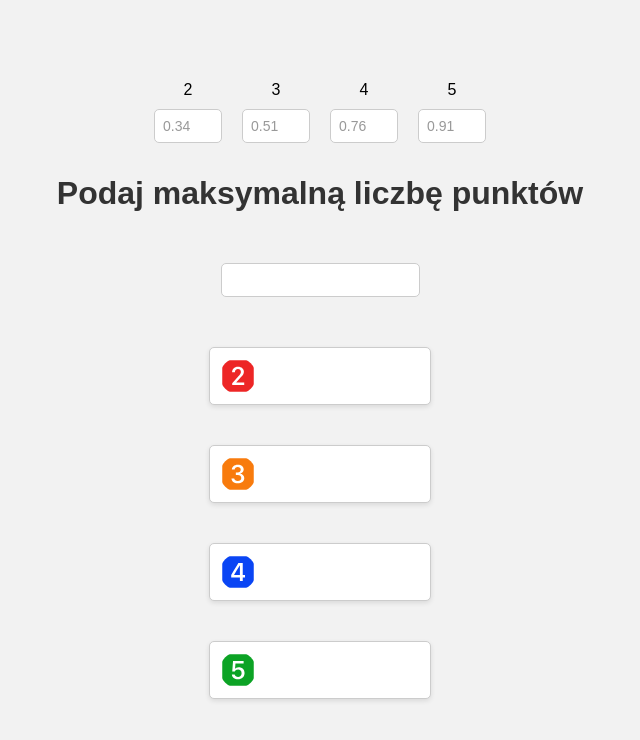
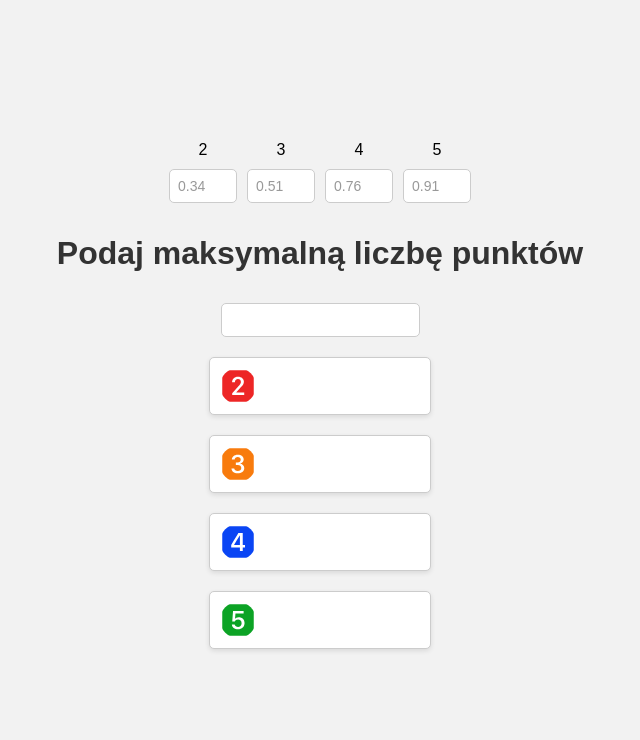
Before and after one commit to barteczko14/grade-converter, a React (Create React App) app: page / in a window 1280 px wide. Shown: the top 740 px of the page, without its empty margins (320-960 px from the left). Built offline with nearby package versions, Linux system fonts and the light colour scheme.

Commit message:
changing styles

```diff
--- a/src/App.module.css
+++ b/src/App.module.css
@@ -11,7 +11,7 @@
 	border-radius: 5px;
 	font-size: 14px;
 	color: #333;
-    margin: 30px 0px;
+    margin: 10px 0px;
 }
 .input::placeholder {
 	color: #999;
--- a/src/components/GradeList.module.css
+++ b/src/components/GradeList.module.css
@@ -17,7 +17,7 @@
 	align-items: center;
 	justify-content: space-between;
 	width: 200px;
-	margin: 20px auto;
+	margin: 10px auto;
 	padding: 10px;
 	background-color: #fff;
 	border: 1px solid #ccc;
--- a/src/components/Inputs.module.css
+++ b/src/components/Inputs.module.css
@@ -5,7 +5,7 @@
 	border-radius: 5px;
 	font-size: 14px;
 	color: #333;
-    margin: 10px 10px;
+    margin: 10px 5px;
 }
 
 .inputPercent::placeholder {
@@ -13,7 +13,6 @@
 }
 .inputsContainer{
     display: flex;
-    flex-wrap: wrap;
     justify-content: space-between;
     align-items: center;
 }
```
